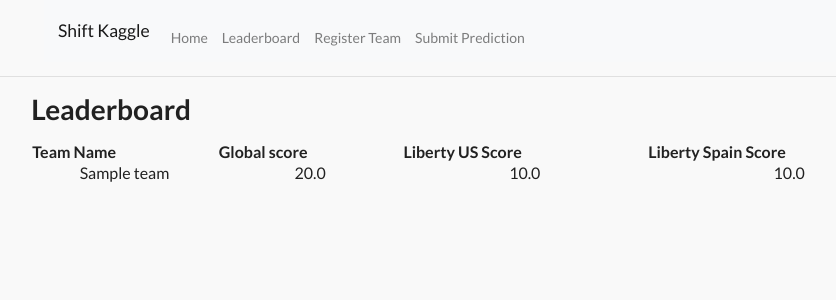
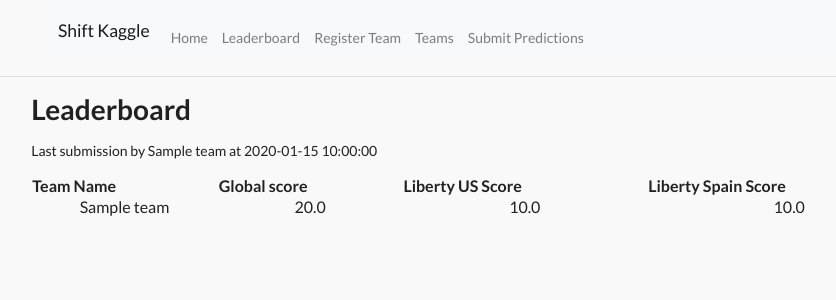
Before and after one commit to tduvernois/kaggle_leaderboard, a Flask app: page /leaderboard in a window 1280 px wide. Shown: the top 300 px of the page, without its empty margins (84-920 px from the left). Run offline with Flask 2, Linux system fonts and the light colour scheme; tables that the repository leaves empty hold one stand-in row (values such as "Sample post"); parts of the project's set-up code (start-up, migrations or seed data) failed here and were passed over; some libraries are stand-ins or nearby versions.

Commit message:
Create team submission details screen

```diff
--- a/app/models.py
+++ b/app/models.py
@@ -22,6 +22,9 @@
                 best_prediction = prediction
         return best_prediction, best_score
 
+    def get_team_submissions_all(self):
+        return self.predictions
+
 
 class Member(db.Model):
     id = db.Column(db.Integer, primary_key=True)
@@ -32,6 +35,7 @@
         return '<Member {}>'.format(self.name)
 
 
+# TODO: rename to submission
 class Prediction(db.Model):
     id = db.Column(db.Integer, primary_key=True)
     team_id = db.Column(db.Integer, db.ForeignKey('team.id'), index=True)
@@ -43,3 +47,9 @@
 
     def __repr__(self):
         return '<Prediction {}>'.format(self.name)
+
+
+def get_last_prediction():
+    return Prediction.query.join(Team, Team.id == Prediction.team_id) \
+        .order_by(Prediction.timestamp.desc()) \
+        .limit(1).all()
--- a/app/routes.py
+++ b/app/routes.py
@@ -1,13 +1,14 @@
 from app import app, db
 from app.forms import TeamForm, UploadResultForm
 from flask import render_template, flash, redirect, url_for
-from app.models import Team, Member, Prediction
+from app.models import Team, Member, Prediction, get_last_prediction
 from werkzeug.utils import secure_filename
 import os
 from flask import request
 import csv
 from app import predictions_solution
 from datetime import datetime
+from flask import jsonify
 
 
 @app.route('/')
@@ -108,18 +109,49 @@
 
 @app.route('/leaderboard')
 def leaderboard():
-
     teams = Team.query.all()
     teams_with_best_prediction_and_best_score = {}
     for team in teams:
         best_team_prediction, best_team_score = team.get_team_best_prediction()
         if best_team_prediction is not None:
-            teams_with_best_prediction_and_best_score[team.id] = { 'prediction': best_team_prediction,
-                                                               'score': best_team_score,
-                                                               'team': team}
+            teams_with_best_prediction_and_best_score[team.id] = {'prediction': best_team_prediction,
+                                                                  'score': best_team_score,
+                                                                  'team': team}
     teams_with_best_score_sorted = dict(sorted(teams_with_best_prediction_and_best_score.items(),
                                                key=lambda item: item[1]['score'],
                                                reverse=True))
 
+    last_prediction = get_last_prediction()
+    last_prediction_team_name = last_prediction[0].team.name
+    last_prediction_timestamp = last_prediction[0].timestamp
+
     return render_template('leaderboard.html', title='Leaderboard',
-                           teams_with_best_score_sorted=teams_with_best_score_sorted)
+                           teams_with_best_score_sorted=teams_with_best_score_sorted,
+                           last_prediction_team_name=last_prediction_team_name,
+                           last_prediction_timestamp=last_prediction_timestamp)
+
+
+@app.route('/teams')
+def teams():
+    teams = [t.name for t in Team.query.all()]
+    team_submissions = {}
+    return render_template('teams.html', title='Teams', teams=teams, team_submissions=team_submissions)
+
+
+@app.route('/team_submissions/<name>')
+def team_submissions(name):
+    team = Team.query.filter_by(name=name).first()
+    submissions = team.get_team_submissions_all()
+
+    submissions_json = []
+    for s in submissions:
+        s_json = {'score_libertyUs': s.score_LibertyUs,
+               'score_LibertySpain': s.score_LibertySpain,
+               'timestamp': s.timestamp
+               }
+        submissions_json.append(s_json)
+    return jsonify(submissions_json)
+
+
+
+    return jsonify({'submissions': submissions})
--- a/app/static/submit_predictions.js
+++ /dev/null
@@ -1,6 +0,0 @@
-function preloader(){
-    document.getElementById("loading").style.display = "none";
-    document.getElementById("content").style.display = "block";
-}
-
-window.onload = preloader;
--- a/app/templates/base.html
+++ b/app/templates/base.html
@@ -13,7 +13,6 @@
             integrity="sha384-TX8t27EcRE3e/ihU7zmQxVncDAy5uIKz4rEkgIXeMed4M0jlfIDPvg6uqKI2xXr2"
             crossorigin="anonymous"
     />
-    <link rel="stylesheet" href="{{url_for('static', filename='episode.css')}}">
     <link
             href="https://cdnjs.cloudflare.com/ajax/libs/semantic-ui/2.4.1/semantic.min.css"
             rel="stylesheet"
@@ -50,7 +49,10 @@
                 <a class="nav-link" href="{{ url_for('register_team') }}">Register Team</a>
             </li>
             <li class="nav-item">
-                <a class="nav-link" href="{{ url_for('submit_prediction') }}">Submit Prediction</a>
+                <a class="nav-link" href="{{ url_for('teams') }}">Teams</a>
+            </li>
+            <li class="nav-item">
+                <a class="nav-link" href="{{ url_for('submit_prediction') }}">Submit Predictions</a>
             </li>
 
         </ul>
--- a/app/templates/leaderboard.html
+++ b/app/templates/leaderboard.html
@@ -2,6 +2,9 @@
 
 {% block content %}
     <h1>Leaderboard</h1>
+
+
+    <p>Last submission by {{ last_prediction_team_name }} at {{ last_prediction_timestamp }}</p>
 
     <table style="width:100%">
         <tr>
--- a/app/templates/submit_predictions.html
+++ b/app/templates/submit_predictions.html
@@ -4,8 +4,6 @@
 {% block content %}
 
 <head>
-
-    <link rel="stylesheet" href="{{url_for('static', filename='submit_predictions.css')}}">
 
 </head>
 <body>
@@ -45,7 +43,6 @@
     <p>{{ form.submit() }}</p>
     </form>
 
-    <script src="{{url_for('static', filename='submit_predictions.js')}}"></script>
 
 </body>
 
```
Also changed, not shown: app/static/submit_predictions.css (deleted, +0 -10 lines), app/static/teams.js (added, +49 -0 lines), app/templates/teams.html (added, +33 -0 lines), app.db, app/static/images/play-button.png (deleted).
